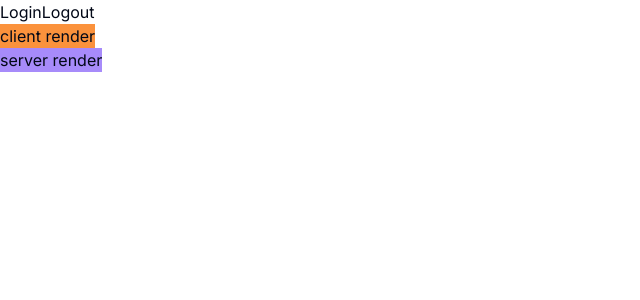
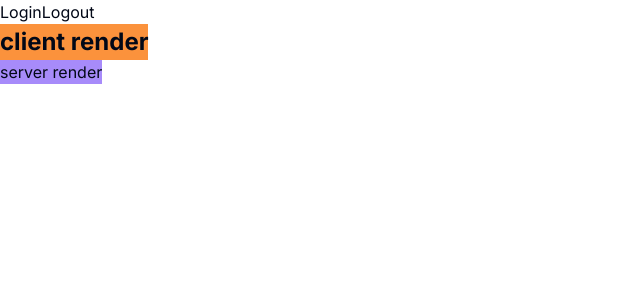
Before and after one commit to RuiOkazaki/dartsroutine, a Next.js app: page / in a window 1280 px wide. Shown: the top 300 px of the page, without its empty margins (0-640 px from the left). Built offline with nearby package versions, Linux system fonts and the light colour scheme; no server answers.

Commit message:
feat: create typography component

```diff
--- a/package.json
+++ b/package.json
@@ -19,6 +19,7 @@
   "dependencies": {
     "@auth0/nextjs-auth0": "^3.5.0",
     "@formkit/tempo": "^0.1.1",
+    "@radix-ui/react-slot": "^1.0.2",
     "class-variance-authority": "^0.7.0",
     "clsx": "^2.1.1",
     "lucide-react": "^0.376.0",
--- a/src/page/page.tsx
+++ b/src/page/page.tsx
@@ -1,4 +1,5 @@
 import { ProfileClient } from '@/feature/profile-client';
+import { Typography } from '@/shared/ui/typography';
 import { getSession } from '@auth0/nextjs-auth0';
 
 export default async function Home() {
@@ -9,7 +10,9 @@ export default async function Home() {
       <a href='/api/auth/login'>Login</a>
       <a href='/api/auth/logout'>Logout</a>
       <div className='w-fit bg-orange-400'>
-        <h2>client render</h2>
+        <Typography variant='heading-m' weight='bold'>
+          client render
+        </Typography>
         <ProfileClient />
       </div>
       <div className='w-fit bg-violet-400'>
--- /dev/null
+++ b/src/shared/ui/typography.tsx
@@ -0,0 +1,72 @@
+import { cn } from '@/shared/libs/shadcn/utils';
+import { Slot } from '@radix-ui/react-slot';
+import { type VariantProps, cva } from 'class-variance-authority';
+import * as React from 'react';
+
+const typographyVariants = cva('', {
+  variants: {
+    variant: {
+      'body-s': 'text-xs leading-normal',
+      'body-m': 'text-sm leading-normal',
+      'body-l': 'text-base leading-normal',
+      'heading-m': 'text-2xl leading-normal',
+    },
+    weight: {
+      normal: 'font-normal',
+      bold: 'font-bold',
+    },
+  },
+  defaultVariants: {
+    variant: 'body-m',
+    weight: 'normal',
+  },
+});
+
+type VariantPropType = VariantProps<typeof typographyVariants>;
+
+const variantElementMap: Record<
+  NonNullable<VariantPropType['variant']>,
+  string
+> = {
+  'body-s': 'p',
+  'body-m': 'p',
+  'body-l': 'p',
+  'heading-m': 'h2',
+};
+
+export interface TypographyProps
+  extends React.HTMLAttributes<HTMLElement>,
+    VariantProps<typeof typographyVariants> {
+  asChild?: boolean;
+  as?: string;
+}
+
+const Typography = React.forwardRef<HTMLElement, TypographyProps>(
+  ({ className, variant, weight, as, asChild, ...props }, ref) => {
+    const Comp = asChild
+      ? Slot
+      : as ?? (variant ? variantElementMap[variant] : undefined) ?? 'div';
+    return (
+      <Comp
+        className={cn(typographyVariants({ variant, weight, className }))}
+        ref={ref}
+        {...props}
+      />
+    );
+  },
+);
+
+Typography.displayName = 'Typography';
+
+export { Typography, typographyVariants };
+
+type TypographyVariantType = NonNullable<
+  VariantProps<typeof typographyVariants>['variant']
+>;
+
+interface VariantPropsTypographyWithoutVariant
+  extends Omit<VariantProps<typeof typographyVariants>, 'variant'> {
+  asChild?: boolean;
+}
+
+export type { VariantPropsTypographyWithoutVariant, TypographyVariantType };
```
Also changed, not shown: 1 other file (tests, documents, lock files or other folders).
